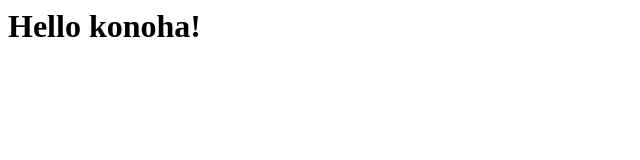
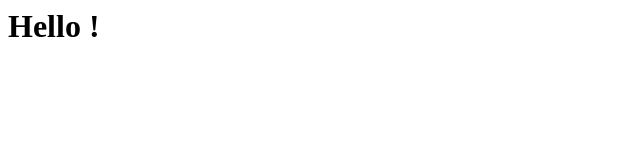
Before and after one commit to Aryobhaskaraputra/nginx-repo, a plain HTML site: page index.html in a window 1280 px wide. Shown: the whole page, without its empty margins (0-640 px from the left). Drawn offline with Linux system fonts and the light colour scheme.

Commit message:
Update index.html

```diff
--- a/index.html
+++ b/index.html
@@ -1 +1 @@
-<h1> Hello konoha! </h1>
+<h1> Hello ! </h1>
```
